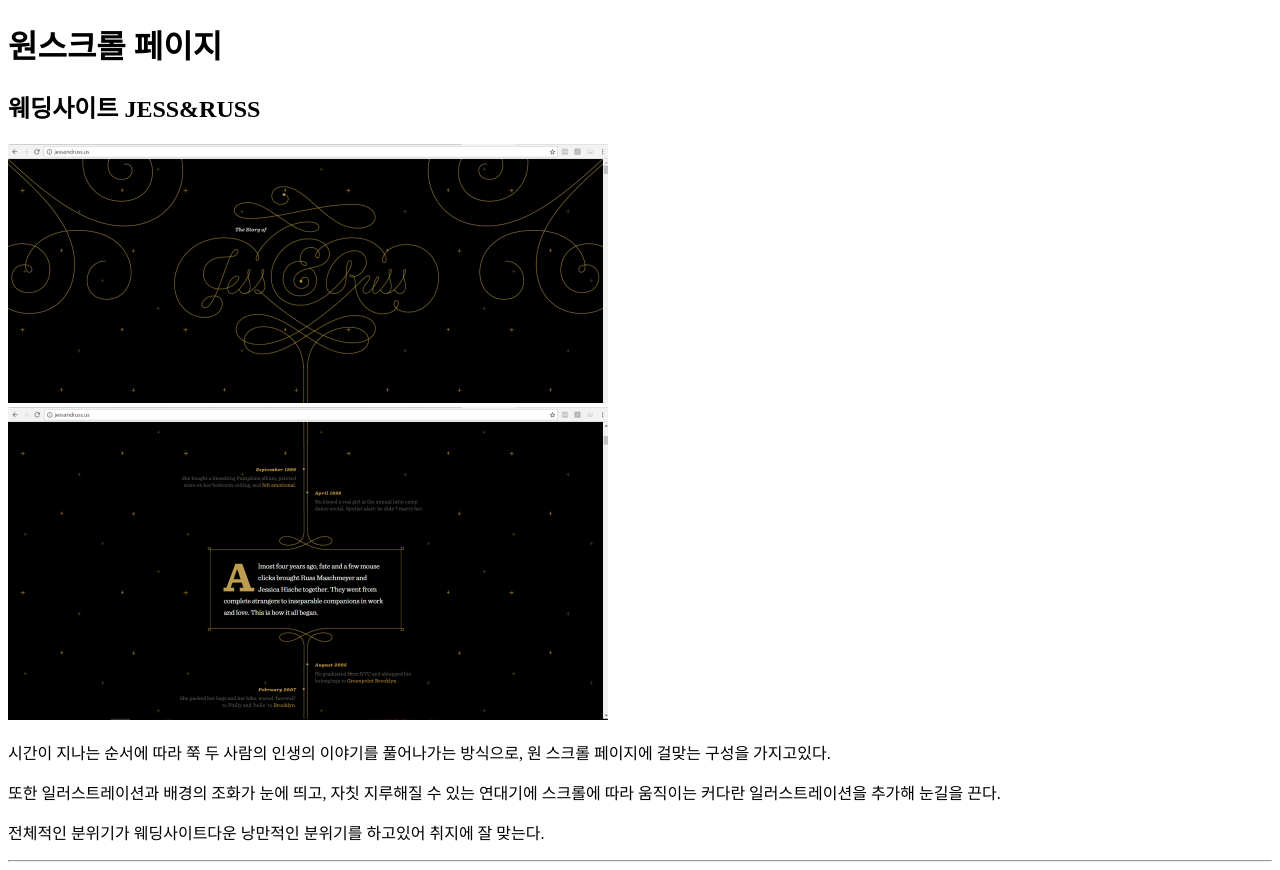
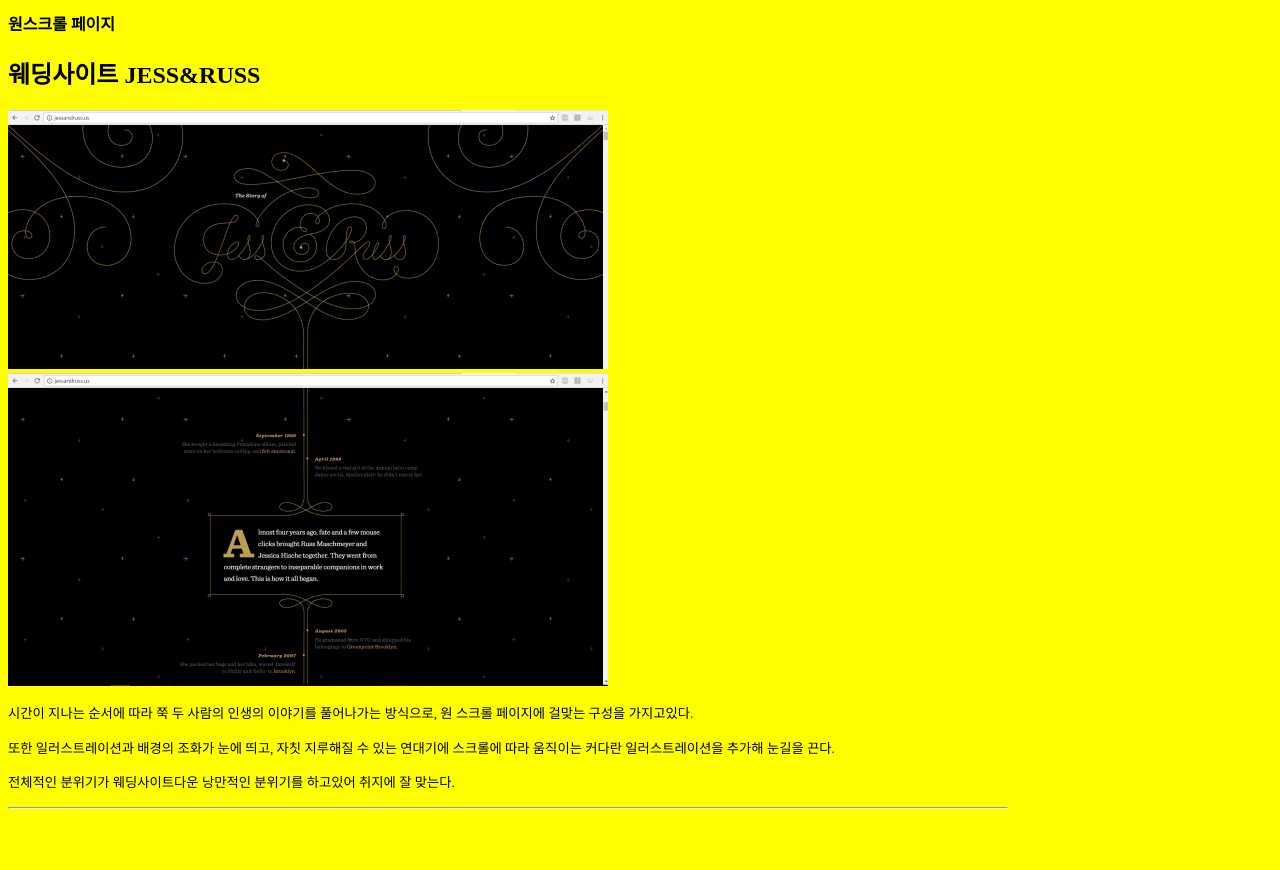
Before and after one commit to sjw03115/20180320-second, a plain HTML site: page index.html in a window 1280 px wide. After the commit the page ends 817 px from the top, so only its background shows below. Drawn offline with Linux system fonts and the light colour scheme.

Commit message:
Add files via upload

```diff
--- a/index.html
+++ b/index.html
@@ -15,6 +15,14 @@
 		<p>또한 일러스트레이션과 배경의 조화가 눈에 띄고, 자칫 지루해질 수 있는 연대기에 스크롤에 따라 움직이는 커다란 일러스트레이션을 추가해 눈길을 끈다. </p>
 		<p>전체적인 분위기가 웨딩사이트다운 낭만적인 분위기를 하고있어 취지에 잘 맞는다.</p>
 <hr>
+<style>
+	*{font-family: '바탕','new time roman';}
+	body{width: 1000px;background:yellow;}
+	p{font-size: 10pt;line-height: 1.6;color:#000;}
+	h1{font-size: 12pt;line-height: 1.7';color:green; text-align: center;text-transform: uppercase;}
+	img{width:110%;}
+</style>
+
 
 
 </body>
```
